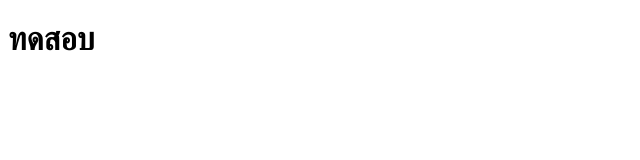
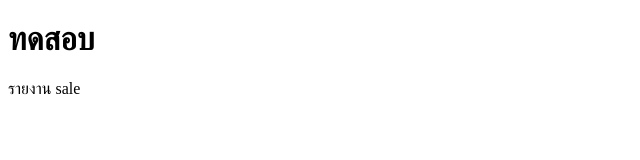
Before and after one commit to topcl2/TT-TEST, a plain HTML site: page index.html in a window 1280 px wide. Shown: the full height of the page, 0-640 px from the left. Drawn offline with Linux system fonts and the light colour scheme.

Commit message:
add report-sale

```diff
--- a/index.html
+++ b/index.html
@@ -4,8 +4,14 @@
     <meta charset="UTF-8">
     <meta name="viewport" content="width=device-width, initial-scale=1.0">
     <title>Document</title>
+    <style>
+        p{
+            color: #red;
+        }
+    </style>
 </head>
 <body>
     <h1>ทดสอบ</h1>
+    <p>รายงาน sale</p>
 </body>
 </html>
```
